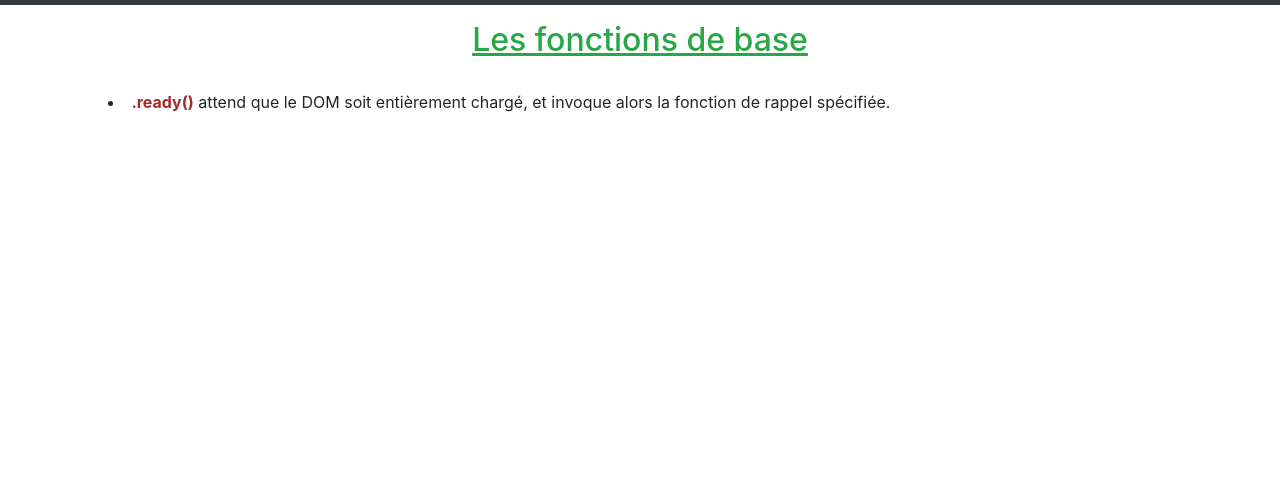
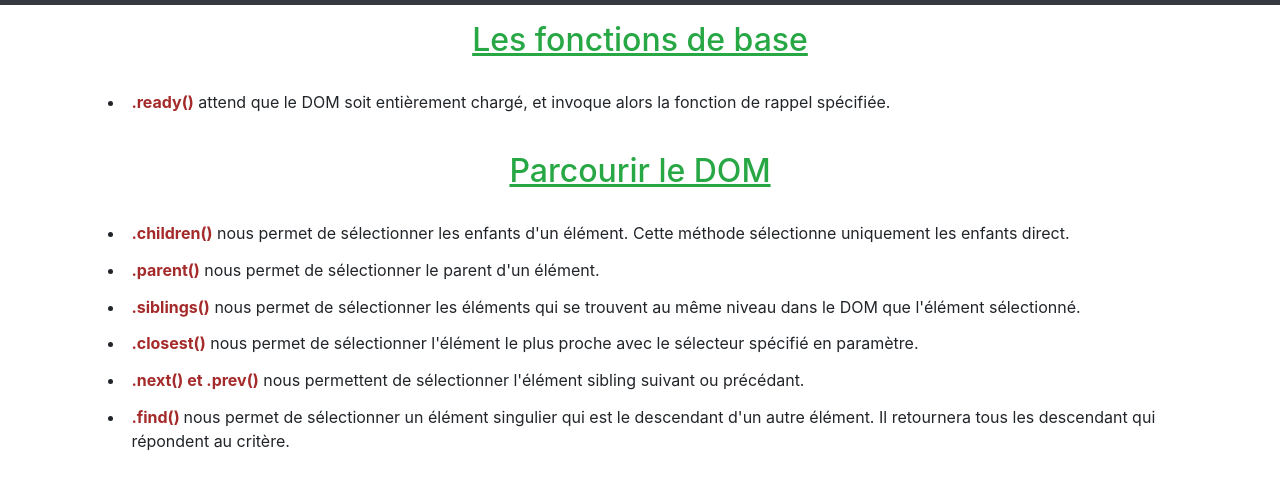
Before and after one commit to Cocore2021/git-resume, a plain HTML site: page jquery.html in a window 1280 px wide. Shown: the part 51-540 px from the top of the page. Drawn offline with Linux system fonts and the light colour scheme.

Commit message:
modifications jquery

```diff
--- a/jquery.html
+++ b/jquery.html
@@ -33,6 +33,16 @@
                 <li> <strong>.ready()</strong>  attend que le DOM soit entièrement chargé, et invoque alors la fonction de rappel spécifiée.</li>
 
             </ul>
+            <h2 class="text-center text-success p-3 text-underline"><u>Parcourir le DOM</u></h2>
+            <ul>
+                <li> <strong>.children()</strong>  nous permet de sélectionner les enfants d'un élément. Cette méthode sélectionne uniquement les enfants direct.</li>
+                <li> <strong>.parent()</strong>  nous permet de sélectionner le parent d'un élément.</li>
+                <li> <strong>.siblings()</strong>  nous permet de sélectionner les éléments qui se trouvent au même niveau dans le DOM que l'élément sélectionné.</li>
+                <li> <strong>.closest()</strong>  nous permet de sélectionner l'élément le plus proche avec le sélecteur spécifié en paramètre.</li>
+                <li> <strong>.next() et .prev()</strong>  nous permettent de sélectionner l'élément sibling suivant ou précédant.</li>
+                <li> <strong>.find() </strong>  nous permet de sélectionner un élément singulier qui est le descendant d'un autre élément. Il retournera tous les descendant qui répondent au critère.</li>
+
+            </ul>
 
 
 
```
